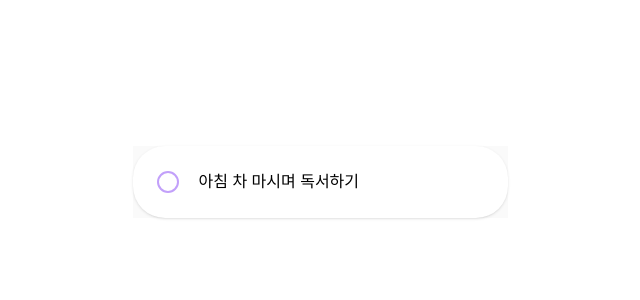
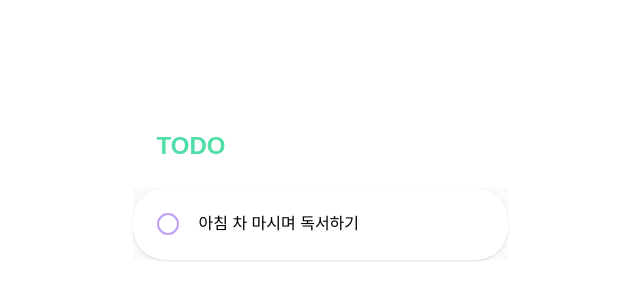
Before and after one commit to deepdive-01/goorm-todo-front, a React (Vite) app: page /today in a window 1280 px wide. Shown: the part 218-518 px from the top of the page, without its empty margins (320-960 px from the left). Built offline with nearby package versions, Linux system fonts and the light colour scheme; a web font is replaced by a local one.

Commit message:
feat: header 공통 컴포넌트

```diff
--- /dev/null
+++ b/src/components/Header.tsx
@@ -0,0 +1,13 @@
+import Text from './Text';
+
+export default function Header() {
+  return (
+    <header className="w-full bg-white p-6">
+      <a href="/">
+        <Text variant="title" className="text-primary">
+          TODO
+        </Text>
+      </a>
+    </header>
+  );
+}
--- a/src/pages/today/index.tsx
+++ b/src/pages/today/index.tsx
@@ -1,9 +1,11 @@
 import TodoItem from '@/components/TodoItem';
+import Header from '@/components/Header';
 
 export default function TodayPage() {
   return (
     <div className="w-full h-full flex items-center justify-center">
       <div className="w-93.75 bg-gray-ui">
+        <Header />
         <TodoItem />
       </div>
     </div>
```
